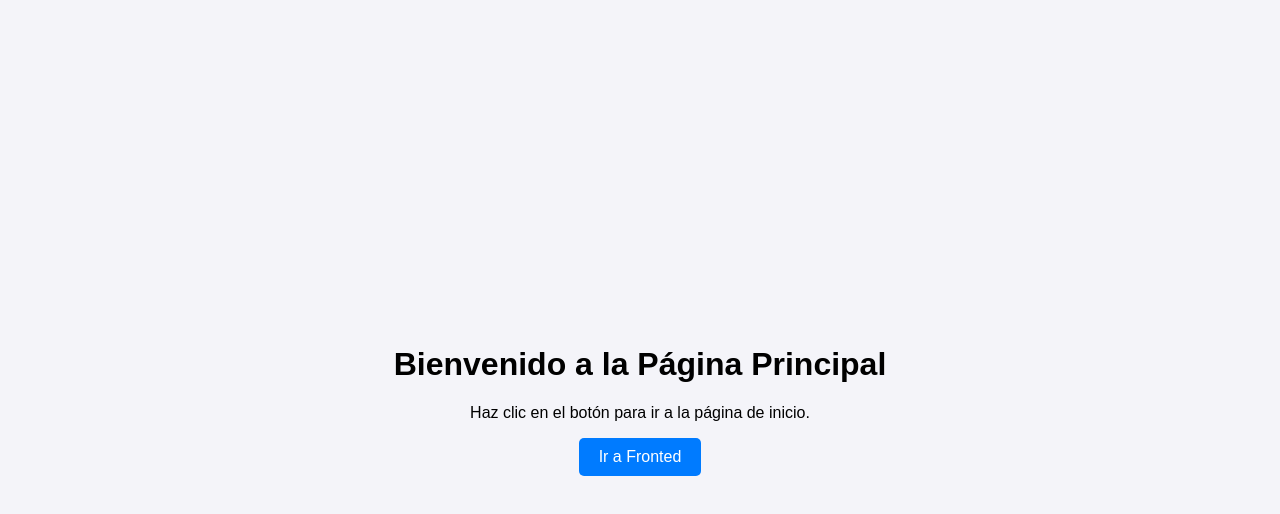
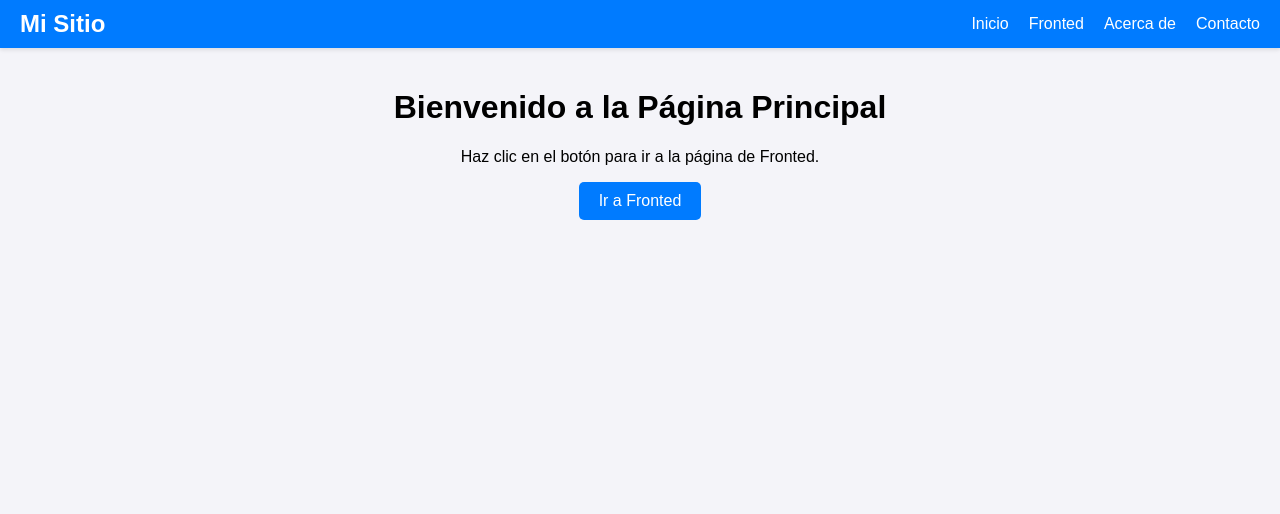
Before and after one commit to ClothifyHack/ClothifyHack.github.io, a website: page index.html in a window 1280 px wide. Drawn offline with Linux system fonts and the light colour scheme.

Commit message:
Update index.html

```diff
--- a/index.html
+++ b/index.html
@@ -3,18 +3,50 @@
 <head>
     <meta charset="UTF-8">
     <meta name="viewport" content="width=device-width, initial-scale=1.0">
-    <title>Página Principal</title>
+    <title>Página con Nav</title>
     <style>
         body {
             font-family: Arial, sans-serif;
-            display: flex;
-            justify-content: center;
-            align-items: center;
-            height: 100vh;
             margin: 0;
+            padding: 0;
             background-color: #f4f4f9;
         }
+        /* Estilos para el nav */
+        nav {
+            background-color: #007bff;
+            padding: 10px 20px;
+            display: flex;
+            justify-content: space-between;
+            align-items: center;
+            box-shadow: 0 2px 4px rgba(0, 0, 0, 0.1);
+        }
+        nav .logo {
+            color: #fff;
+            font-size: 24px;
+            font-weight: bold;
+        }
+        nav ul {
+            list-style: none;
+            margin: 0;
+            padding: 0;
+            display: flex;
+            gap: 20px;
+        }
+        nav ul li {
+            display: inline;
+        }
+        nav ul li a {
+            color: #fff;
+            text-decoration: none;
+            font-size: 16px;
+            transition: color 0.3s ease;
+        }
+        nav ul li a:hover {
+            color: #ffdd57;
+        }
+        /* Estilos para el contenido principal */
         .container {
+            padding: 20px;
             text-align: center;
         }
         .btn {
@@ -33,9 +65,21 @@
     </style>
 </head>
 <body>
+    <!-- Barra de navegación -->
+    <nav>
+        <div class="logo">Mi Sitio</div>
+        <ul>
+            <li><a href="/">Inicio</a></li>
+            <li><a href="/fronted/index.html">Fronted</a></li>
+            <li><a href="/about.html">Acerca de</a></li>
+            <li><a href="/contact.html">Contacto</a></li>
+        </ul>
+    </nav>
+
+    <!-- Contenido principal -->
     <div class="container">
         <h1>Bienvenido a la Página Principal</h1>
-        <p>Haz clic en el botón para ir a la página de inicio.</p>
+        <p>Haz clic en el botón para ir a la página de Fronted.</p>
         <button class="btn" onclick="irAFronted()">Ir a Fronted</button>
     </div>
 
```
